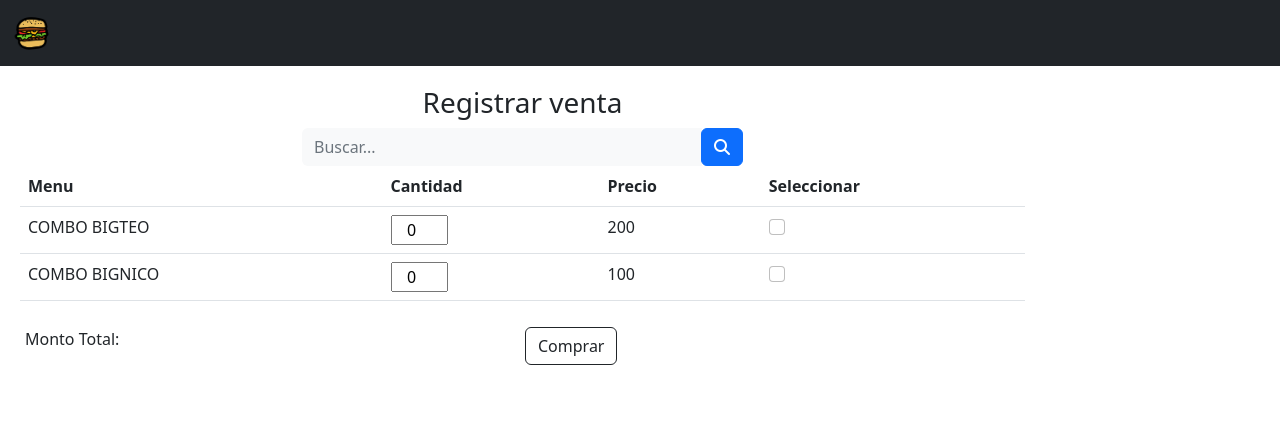
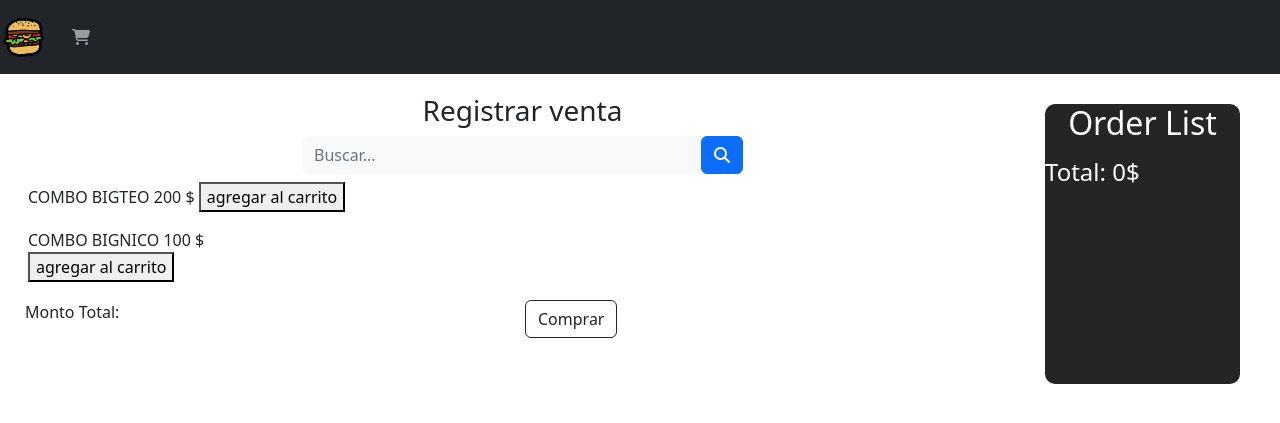
Before and after one commit to FranciscoBrezzo/ComidaRapida, a Django app: template TPIntegradorConf/FastFoodApp/templates/FastFoodApp/order.html in a window 1280 px wide. Shown: the top 423 px of the page. Run offline with Django 4.2, Linux system fonts and the light colour scheme; the template is opened without the code that fills it: values that come from a table or form of the project are taken from there, others are empty; data comes from the database, SQL or seed files in the repository; some libraries are stand-ins or nearby versions.

Commit message:
cambiando el funcionamiento de la tabla

```diff
--- a/TPIntegradorConf/FastFoodApp/static/FastFoodApp/css/order.css
+++ b/TPIntegradorConf/FastFoodApp/static/FastFoodApp/css/order.css
@@ -52,9 +52,10 @@
 }
 
 .ticket{
+    border-radius: 10px;
     color: white;
     width: 400px;
-    margin-top: 20px;
-    margin-right: 20px;
+    margin-top: 30px;
+    margin-right: 40px;
     background-color: rgb(37, 37, 37);
 }
--- /dev/null
+++ b/TPIntegradorConf/FastFoodApp/static/FastFoodApp/js/main.js
@@ -0,0 +1,27 @@
+var hours = 24;
+var now = new Date.getTime();
+var stepTime = localStorage.getItem('stepTime');
+
+if(stepTime == null){
+    localStorage.setItem('stepTime', now);
+}
+else if(now - stepTime > hours*60*60*1000){
+    localStorage.clear();
+    localStorage.setItem('stepTime', now);
+}
+
+var orders = JSON.parse(localStorage.getItem('orders'));
+var total = localStorage.getItem('total');
+
+if (orders === null || orders === undefined){
+    localStorage.setItem('orders', JSON.stringify([]));
+    orders = JSON.parse(localStorage.getItem('orders'));
+}
+
+if (total === null || total === undefined){
+    localStorage.setItem('total', 0);
+    total = localStorage.getItem('total');
+}
+
+var cart = document.querySelector('#cart');
+cart.innerHTML = orders.length;
--- a/TPIntegradorConf/FastFoodApp/static/FastFoodApp/js/order.js
+++ b/TPIntegradorConf/FastFoodApp/static/FastFoodApp/js/order.js
@@ -50,91 +50,42 @@ function RealizarPedido(){
 
 
 
-
+localStorage.setItem('total', 0);
 function addCarrito(mid){
     var pcart = document.getElementById('pcart');
-    var ptotal = document.querySelector('ptotal');
+    var ptotal = document.getElementById('ptotal');
     menuId = '#men' + mid;
+    precioId = '#pre' + mid;
     var name = document.querySelector(menuId).innerHTML;
-    var precio = document.getElementById('label_monto').innerHTML
+    var precio = document.querySelector(precioId).innerHTML;
+
+    var orders = JSON.parse(localStorage.getItem('orders'));
+    var total = localStorage.getItem('total');
+    var cartSize = orders.length;
+
+    orders[cartSize] = [name, precio];
+    localStorage.setItem('orders', JSON.stringify(orders));
+
+    total = parseInt(total) + parseInt(precio);
+    localStorage.setItem('total', total);
+
+    var cart = document.querySelector('#cart');
+    cart.innerHTML = orders.length;
+
+    ptotal.innerHTML = 'Total: ' + total + ' $';
     pcart.innerHTML +='<li>' + name + ' ' + precio +'</li>';
 }
 
 
-/*
-var count = 0;
-function Cargar() {
-    let tabla = document.getElementById("tabla");
-    var n1 = document.getElementById("tabla").rows.length;
-    for (var i = 0, row; i < n1; i++) {
-        row = tabla.rows[i]
-        count= count + 1;
-        var n2 = document.getElementById("tabla").rows[i].cells.length;
-        for (var j = 0, col; j < n2; j++) {
-            col = row.cells[j]
-            if(i >= 2){
-                if(j == 0){
-                    col.innerHTML = "<td id='cantidad'><input type='number' style='width: 57px; height: 30px; text-align: center;' id='input_c" + count+  "' min='0' max='100' onkeypress='return SoloNumeros(event);' value='0'></td> ";
-
-                }
-                else if(j == 1){
-                    col.innerHTML = "<td id='precio'><label id='label_monto"+count+"'>{{m.precio}}</label></td>";
-
-                }
-                else if(j == 2){
-                    col.innerHTML = "<td id='seleccionar'><input class='form-check-input' type='checkbox' value='' name='checkbox' id='input_check'"+count+"' onclick='CalcularMontoTotal()'></td>";
-                    j = 0;
-                }
-            }
-        }
+function pshoppingCart(){
+    var orders = JSON.parse(localStorage.getItem('orders'));
+    var total = localStorage.getItem('total');
+    var cartSize = orders.length;
+    pcart.innerHTML = '';
+    for (leti = 0; i < cartSize; i++) {
+        pcart.innerHTML +='<li>' + orders[i][0] + ' ' + orders[i][1] +'</li>';
     }
-}
-*/
-
-
-
-
-function CargarVenta(){
-    document.getElementById("titulo").innerText = "Venta";
-    document.getElementById("p_line1").innerText = "_____________________________________";
-    document.getElementById("p_line2").innerText = "--------------------------venta--------------------------";
-    document.getElementById("p_line3").innerText = "_____________________________________";
-    document.getElementById("p_monto").innerText = "Monto de la compra: "
-
+    ptotal.innerHTML = 'Total: ' + total + ' $';
 }
 
-
-
-
-
-
-
-
-/*
-let cantidad = document.getElementById("input_cantidad")
-let precioUnitario = document.getElementById("labe_monto")
-
-var checkbox = document.querySelector("input[name=checkbox]");
-
-
-checkbox.addEventListener('change', function() {
-    if (this.checked) {
-      console.log("Checkbox is checked..");
-    } else {
-      console.log("Checkbox is not checked..");
-    }
-  });
-*/
-
-/*
-checkbox.addEventListener("change", validaCheckbox, false);
-function validaCheckbox(){
-    var checked = checkbox.checked;
-    if (checked) {
-        montoTotal = cantidad * precioUnitario
-        console.log(montoTotal);
-    } else {
-        console.log(0);
-    }
-};
-*/
+pshoppingCart();
--- a/TPIntegradorConf/FastFoodApp/templates/FastFoodApp/base.html
+++ b/TPIntegradorConf/FastFoodApp/templates/FastFoodApp/base.html
@@ -15,16 +15,17 @@
     <script src="{% static 'FastFoodApp/js/status.js' %}" defer></script>
   </head>
 <body>
-
-    <nav class="navbar navbar-expand-sm bg-dark navbar-dark">
-        <div class="container-fluid">
-          <a class="navbar-brand" href="#">
-            <img src="{% static 'FastFoodApp/media/logo.png' %}" style="width:40px;" class="rounded-pill">
-          </a>
-        </div>
+    <nav class="navbar navbar-expand-sm navbar-dark bg-dark">
+      <a class="navbar-brand" href="javascript:void(0)"><img src="{% static 'FastFoodApp/media/logo.png' %}"></a>
+      <ul class="navbar-nav ml-auto">
+        <li class="nav-item">
+          <a class="nav-link" href="javascript:void(0)"><i class="fa-solid fa-cart-shopping"><span id="cart"></span></i></a>
+        </li>
+      </ul>
     </nav>
     <script src="https://cdn.jsdelivr.net/npm/bootstrap@5.2.2/dist/js/bootstrap.bundle.min.js"></script>
     <script src="{% static 'FastFoodApp/js/order.js' %}"></script>
+    <script src="{% static 'FastFoodApp/js/main.js' %}"></script>
 
     {% block content %}
 
--- a/TPIntegradorConf/FastFoodApp/templates/FastFoodApp/order.html
+++ b/TPIntegradorConf/FastFoodApp/templates/FastFoodApp/order.html
@@ -21,26 +21,21 @@
               </form>
             </div>
           </div>
-        <table class="table" id="tabla" >
-            <thead>
-              <tr>
-                <th>Menu</th>
-                <th>Cantidad</th>
-                <th>Precio</th>
-                <th>Seleccionar</th>
-              </tr>
-            </thead>
-            <tbody>
-                {% for m in menus %}
-                    <tr>
-                        <td id="nombre_menu">{{m.nombre}}</td>
-                        <td><form><input type="number" style="width: 57px; height: 30px; text-align: center;" id="input_c" min="0" max="100" onkeypress="return SoloNumeros(event);" value="0"></form></td>
-                        <td><form><label id="label_monto">{{m.precio}}</label></td></form>
-                        <td><form><input class="form-check-input" type="checkbox" value="" name="checkbox" id="input_check" onclick="CalcularMontoTotal()"></form></td>
-                    </tr>
-                {% endfor %}
-            </tbody>
-          </table>
+          <div class="conteiner-fluid">
+                <div class="row">
+                    <div class="col-md-8">
+                        <div class="row">
+                            {% for m in menus %}
+                            <div class="col-md-6 m-2">
+                                <label id="men{{m.id}}">{{m.nombre}}</label>
+                                <label id="pre{{m.id}}">{{m.precio}} $</label>
+                                <button onclick="addCarrito('{{ m.id }}')">agregar al carrito</button>
+                            </div>
+                            {% endfor %}
+                        </div>
+                    </div>
+                </div>
+          </div>
           <div class="conteiner">
             <div class="Monto_total">
                 <p>Monto Total:</p>
@@ -51,21 +46,12 @@
             </div>
           </div>
     </div>
-
-    <div class="div_venta">
-        <h3 class="titulo_venta" id="titulo"></h3>
-        <p style="text-align: center;" id="p_line1"></p>
-        <p style="text-align: center;" id="p_line2"></p>
-        <p id="p_m"></p>
-        <p id="p_c"></p>
-        <p id="p_p"></p>
-        <p style="text-align: center;" id="p_line3"></p>
-        <p style="float: left; margin-right: 3px;" id="p_monto"><p style="display:flex; float:left;" id="p_precio"></p></p>
-
+    <div class="ticket">
+            <h2 class="" style="text-align: center;">Order List</h2>
+            <ul id="pcart"></ul>
+            <h4 id="ptotal" class="text-right">Total: 0$</h4>
     </div>
-
 </div>
 
 
-
 {% endblock %}
--- a/TPIntegradorConf/FastFoodApp/views.py
+++ b/TPIntegradorConf/FastFoodApp/views.py
@@ -17,7 +17,7 @@ def order(request):
             Q(nombre__icontains = busqueda) |
             Q(precio__icontains = busqueda)
         ).distinct()
-    return render(request,'FastFoodApp/test.html', {"menus" : menus, "productos" : productos})
+    return render(request,'FastFoodApp/order.html', {"menus" : menus, "productos" : productos})
 
 def buy(request):
     """pedido = Pedido()
```
Also changed, not shown: TPIntegradorConf/FastFoodApp/templates/FastFoodApp/test.html (deleted, +0 -57 lines).
